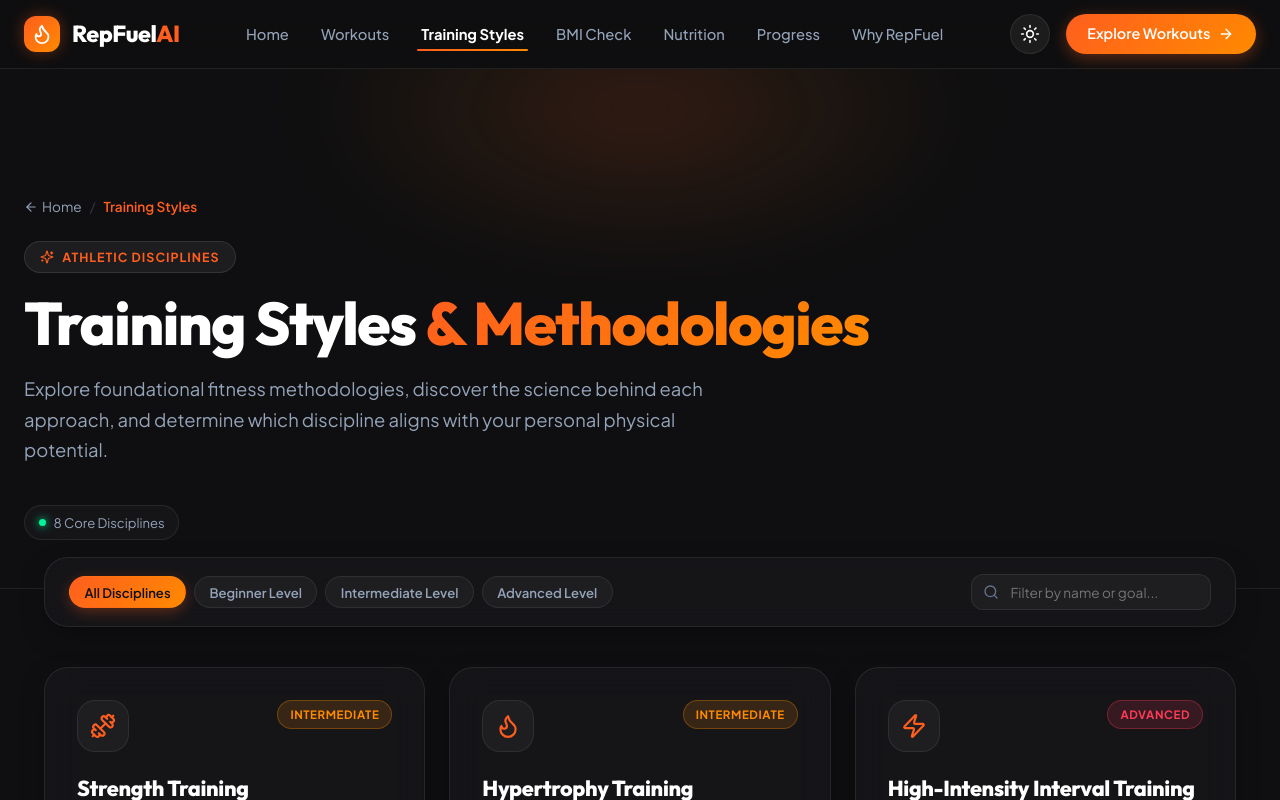
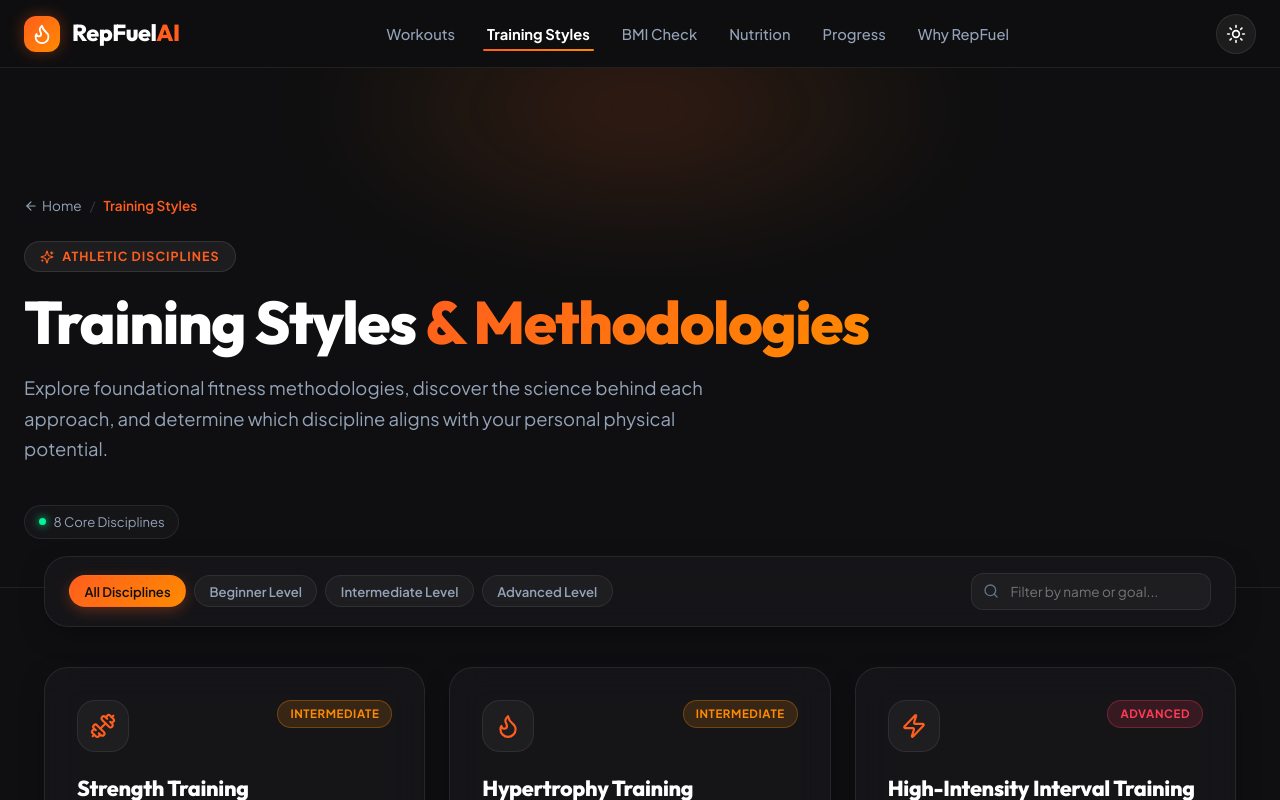
Before and after one commit to sanshayp/RepFuelAI, a React (Vite) app: page /training-styles in a window 1280 px wide. Shown: the top 800 px of the page. Built offline with nearby package versions, Linux system fonts and the light colour scheme.

Commit message:
removed the navbar buttons

```diff
--- a/src/App.jsx
+++ b/src/App.jsx
@@ -87,8 +87,6 @@ export function App() {
         <Navbar
           brandName={homePageContent.navbar.brandName}
           navLinks={homePageContent.navbar.navLinks}
-          ctaText={homePageContent.navbar.ctaText}
-          ctaLink={homePageContent.navbar.ctaLink}
         />
 
         <main className="main-content">
--- a/src/components/Navbar/Navbar.jsx
+++ b/src/components/Navbar/Navbar.jsx
@@ -1,14 +1,12 @@
 import React, { useState, useEffect } from 'react';
 import { Link, useLocation } from 'react-router-dom';
-import { Sun, Moon, Menu, X, Flame, ArrowRight, ChevronRight } from 'lucide-react';
+import { Sun, Moon, Menu, X, Flame, ChevronRight } from 'lucide-react';
 import { useTheme } from '../../context/ThemeContext';
 import '../../styles/components/navbar.css';
 
 export const Navbar = ({
   brandName = "RepFuelAI",
-  navLinks = [],
-  ctaText = "Explore Workouts",
-  ctaLink = "/workouts"
+  navLinks = []
 }) => {
   const { theme, toggleTheme } = useTheme();
   const [isScrolled, setIsScrolled] = useState(false);
@@ -90,7 +88,7 @@ export const Navbar = ({
           </ul>
         </nav>
 
-        {/* Actions: Theme Toggle + CTA Button + Mobile Toggle */}
+        {/* Actions: Theme Toggle + Mobile Toggle */}
         <div className="navbar-actions">
           {/* User-Controlled Theme Toggle */}
           <button
@@ -102,12 +100,6 @@ export const Navbar = ({
           >
             {theme === 'dark' ? <Sun size={20} /> : <Moon size={20} />}
           </button>
-
-          {/* Primary Action Button */}
-          <Link to={ctaLink} className="navbar-cta-btn">
-            <span>{ctaText}</span>
-            <ArrowRight size={16} />
-          </Link>
 
           {/* Mobile Hamburger Toggle Button */}
           <button
@@ -155,15 +147,6 @@ export const Navbar = ({
               );
             })}
           </ul>
-          <div className="mobile-drawer-footer">
-            <Link
-              to={ctaLink}
-              className="mobile-cta-btn"
-              onClick={closeMobileMenu}
-            >
-              {ctaText}
-            </Link>
-          </div>
         </div>
       )}
     </header>
--- a/src/data/homePageContent.js
+++ b/src/data/homePageContent.js
@@ -8,16 +8,13 @@ export const homePageContent = {
     brandName: "RepFuelAI",
     tagline: "Precision Performance",
     navLinks: [
-      { label: "Home", href: "/" },
       { label: "Workouts", href: "/workouts" },
       { label: "Training Styles", href: "/training-styles" },
       { label: "BMI Check", href: "/bmi" },
       { label: "Nutrition", href: "/nutrition" },
       { label: "Progress", href: "/progress" },
       { label: "Why RepFuel", href: "/#about" },
-    ],
-    ctaText: "Explore Workouts",
-    ctaLink: "/workouts"
+    ]
   },
 
   hero: {
```
